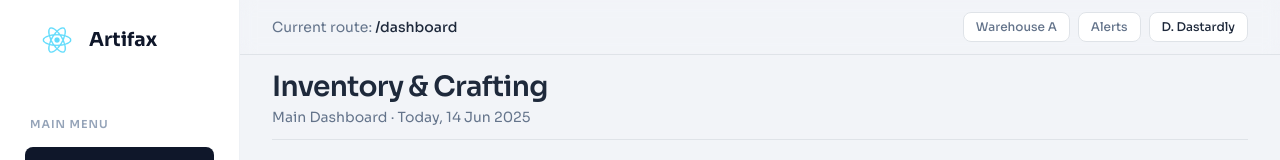
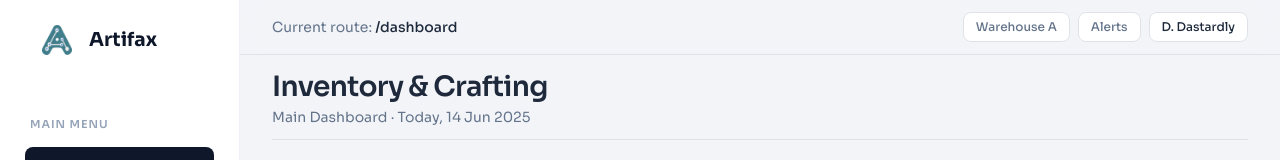
Before and after one commit to I-Know-What-You-Committed-Last-Summer/Artifax, a React (Create React App) app in the folder frontend/: page /dashboard in a window 1280 px wide. Shown: the top 160 px of the page. Built offline with nearby package versions, Linux system fonts and the light colour scheme.

Commit message:
chore(frontend): switch to Artifax logo references and remove default CRA logos

```diff
--- a/frontend/public/index.html
+++ b/frontend/public/index.html
@@ -9,7 +9,7 @@
       name="description"
       content="Web site created using create-react-app"
     />
-    <link rel="apple-touch-icon" href="%PUBLIC_URL%/logo192.png" />
+    <link rel="apple-touch-icon" href="%PUBLIC_URL%/Logo.png" />
     <!--
       manifest.json provides metadata used when your web app is installed on a
       user's mobile device or desktop. See https://developers.google.com/web/fundamentals/web-app-manifest/
--- a/frontend/src/components/layout/Sidebar.js
+++ b/frontend/src/components/layout/Sidebar.js
@@ -3,7 +3,7 @@ import './Sidebar.css';
 
 const MENU_DATA = {
   logo: {
-    shortSrc: `${process.env.PUBLIC_URL}/logo192.png`,
+    shortSrc: `${process.env.PUBLIC_URL}/Logo.png`,
     shortAlt: 'Artifax mark',
     fullText: 'Artifax',
   },
```
Also changed, not shown: frontend/public/logo192.png (deleted), frontend/public/logo512.png (deleted), frontend/public/manifest.json.
